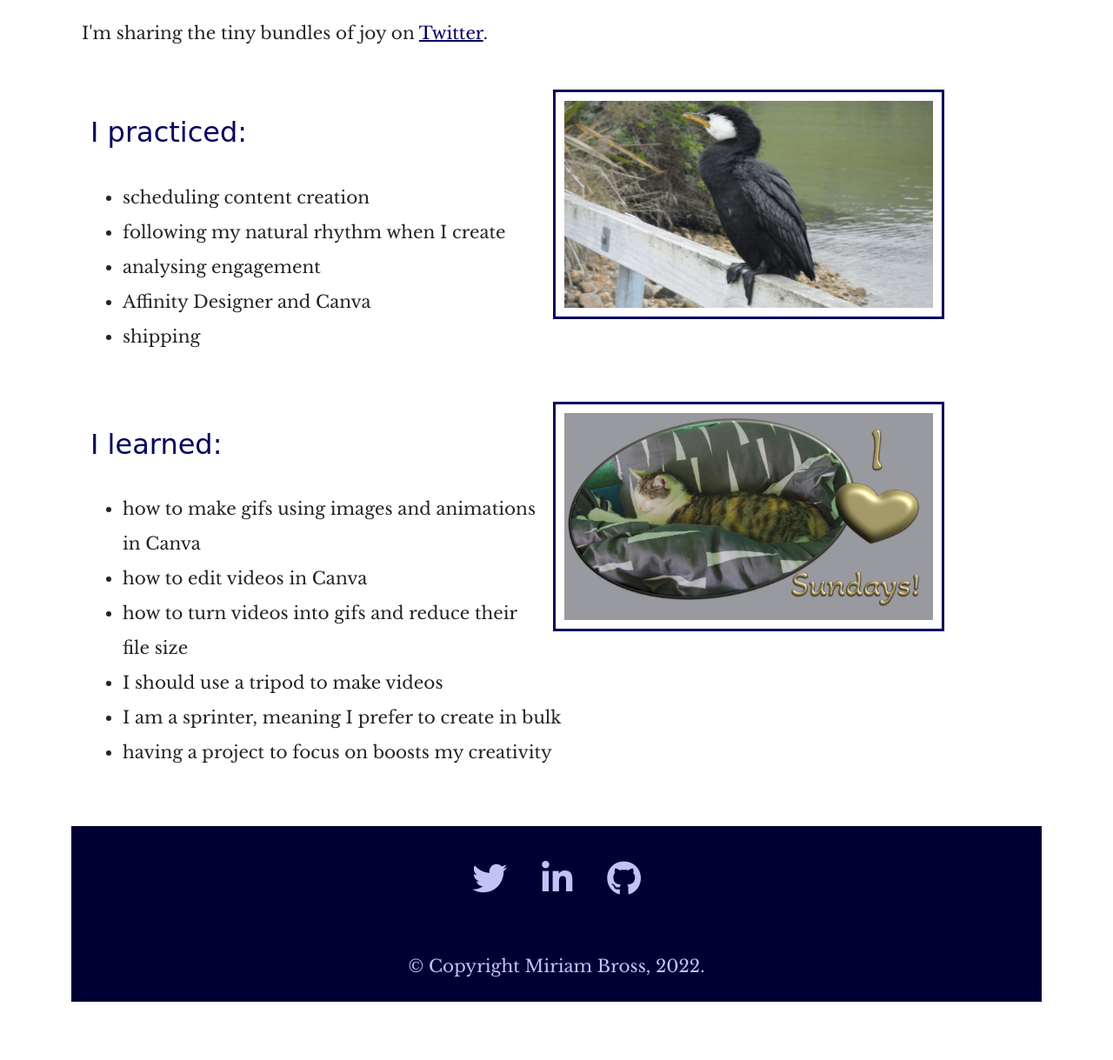
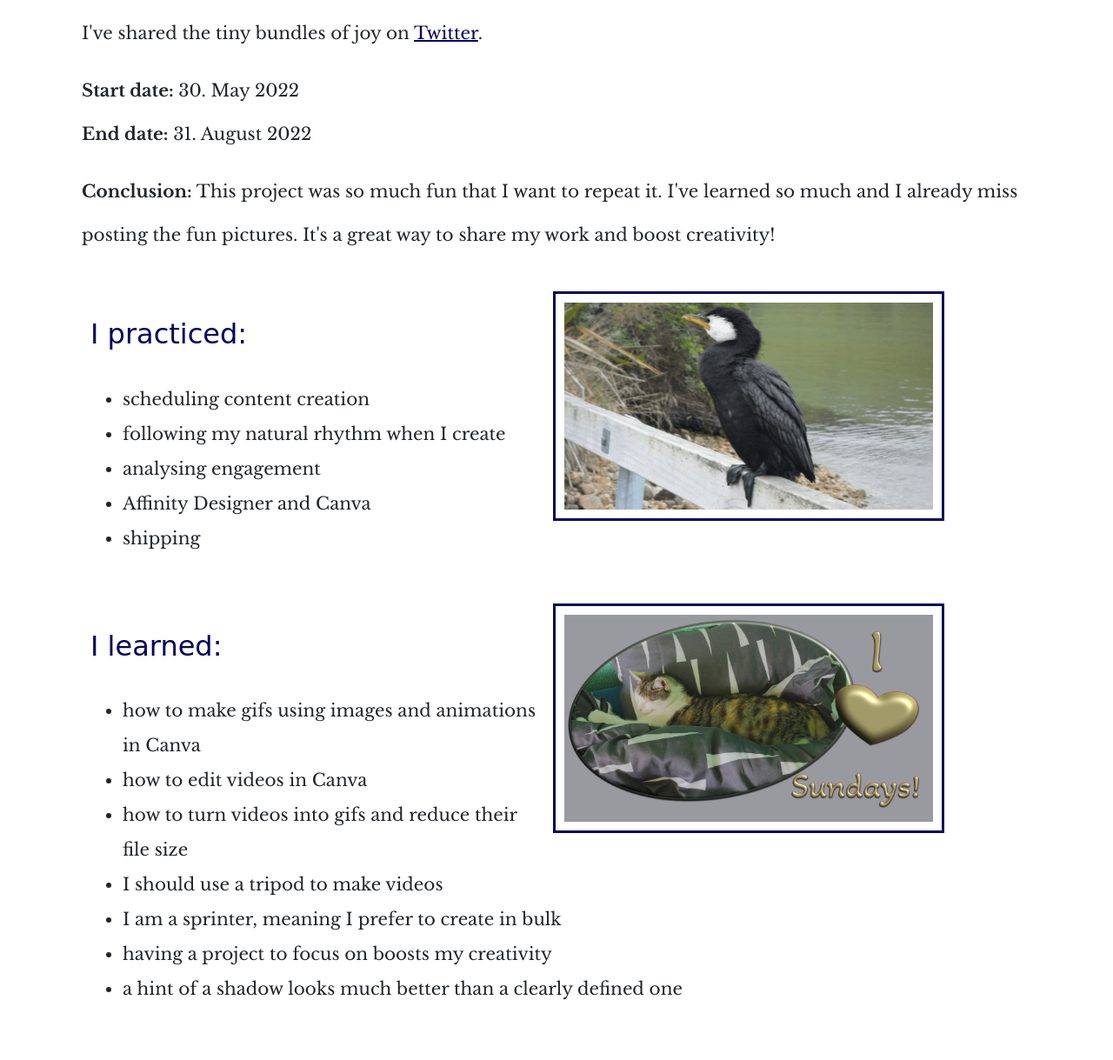
Before and after one commit to Miriam-C-B/miriambross.v3, a website: page pages/jj-art-fun-index.html in a window 1280 px wide. Shown: the part 546-1765 px from the top of the page at 87% size. Before the commit the page ends 1698 px from the top, so only its background shows below. Drawn offline with nearby package versions, Linux system fonts and the light colour scheme; a web font is replaced by a local one.

Commit message:
Updated the jj-art-fun page, added start, end date and conclusion

```diff
--- a/css/style.css
+++ b/css/style.css
@@ -183,6 +183,7 @@ textarea {
     text-decoration: none;
     color: #C1C2F5;
     margin: 0.5em;
+    /* text-transform: uppercase; */
   }
 
 
--- a/pages/jj-art-fun-index.html
+++ b/pages/jj-art-fun-index.html
@@ -71,12 +71,16 @@
       a photograph to cheer people up.
     </p>
     <p>
-       I'm sharing the tiny bundles of joy on <a href="https://twitter.com/Miriam_Bross" target="_blank" rel="noopener">Twitter</a>.
+       I've shared the tiny bundles of joy on <a href="https://twitter.com/Miriam_Bross" target="_blank" rel="noopener">Twitter</a>.
+    </p>
+    <p>
+      <span class="bold">Start date:</span> 30. May 2022 </br>
+      <span class="bold">End date:</span> 31. August 2022
     </p>
     <p class="last-line">
-
+      <span class="bold">Conclusion:</span> This project was so much fun that I want to repeat it. I've learned so much and I already miss posting the fun pictures.
+      It's a great way to share my work and boost creativity!
     </p>
-
 
     <div class="practiced">
       <div class="practiced-list">
@@ -112,6 +116,7 @@
               <li>I should use a tripod to make videos</li>
               <li>I am a sprinter, meaning I prefer to create in bulk</li>
               <li>having a project to focus on boosts my creativity</li>
+              <li>a hint of a shadow looks much better than a clearly defined one</li>
           </ul>
         </div>
       </div>
```
